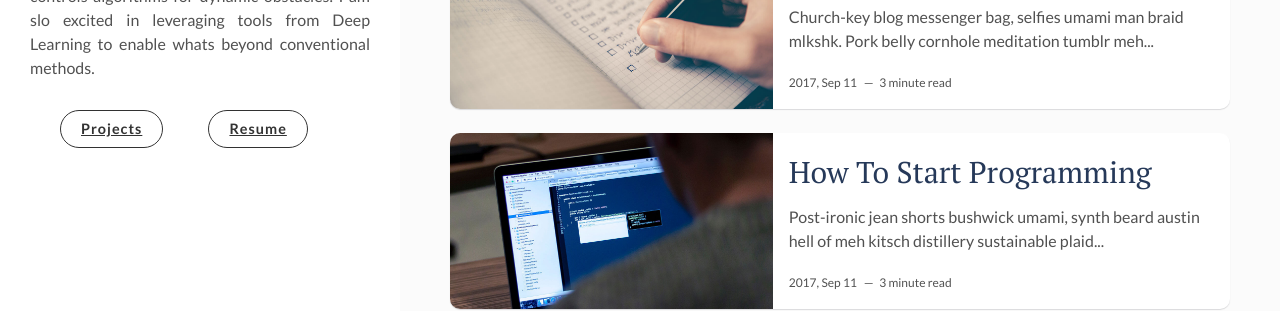
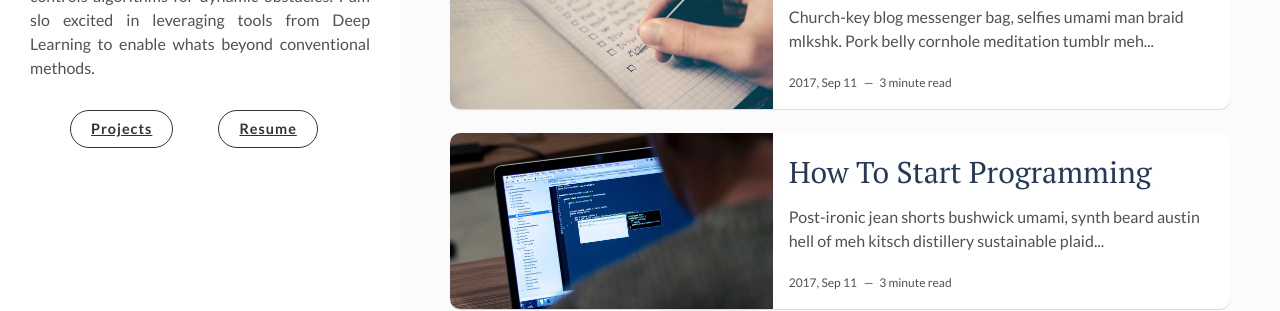
Before and after one commit to sapan-ostic/sapan-ostic.github.io, a Jekyll site: the page built from index.html, in a window 1280 px wide. Shown: the part 409-720 px from the top of the page. Built offline with Jekyll 4.4.1, drawn with Linux system fonts in a browser that asks for light colours; the list of posts is cut into pages by our own code.

Commit message:
site setting updated

```diff
--- a/assets/css/main.css
+++ b/assets/css/main.css
@@ -1025,7 +1025,7 @@ nav {
 
 
 .navigation-wrapper{
-  padding-left : 10px;
+  padding-left : 20px;
   display: block;
 }
 
```
